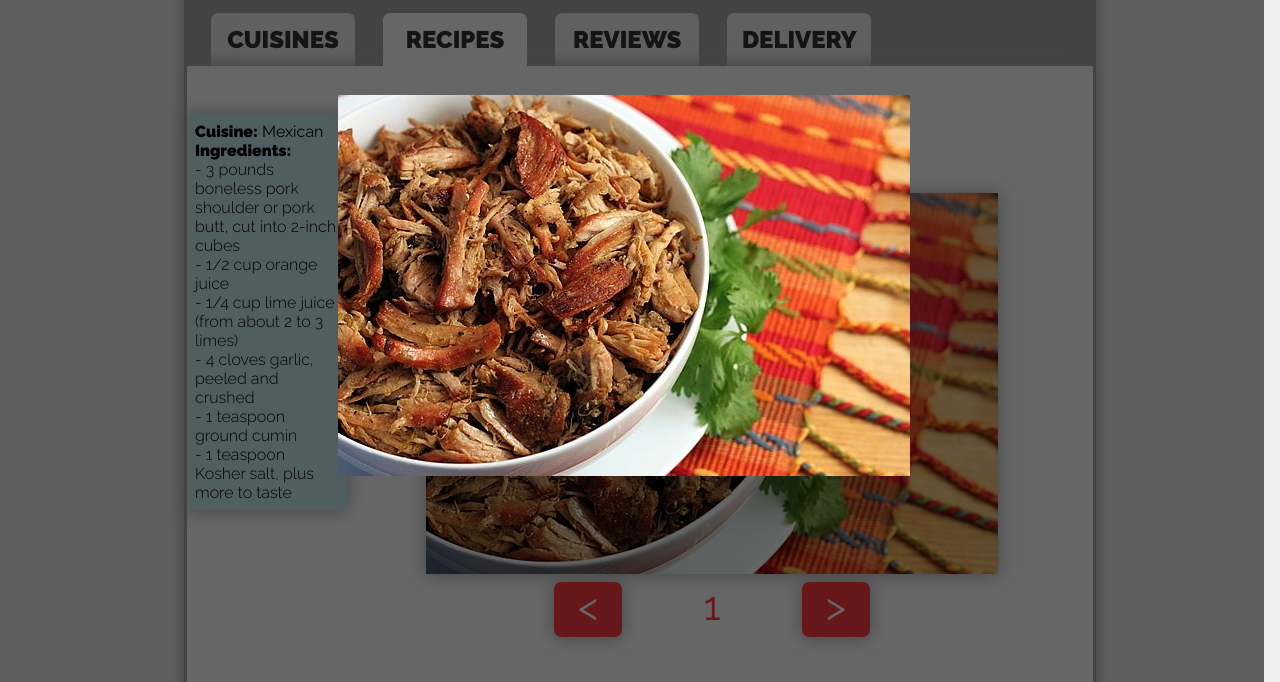
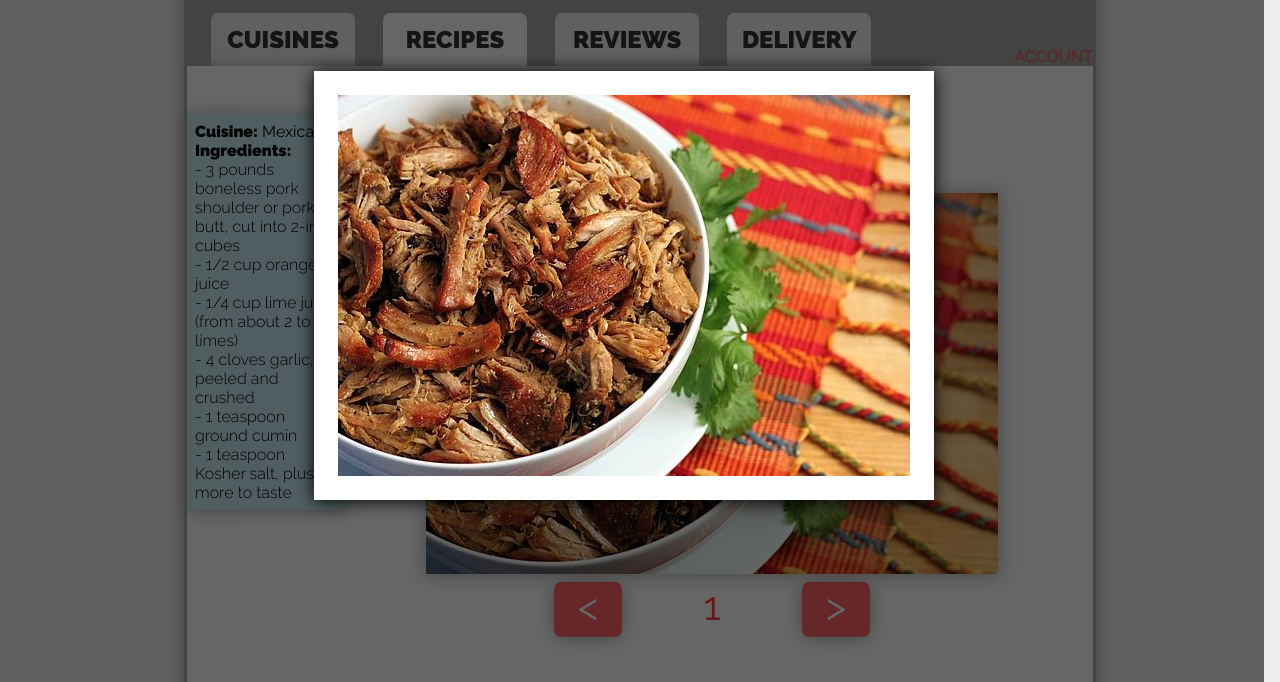
Before and after one commit to jacobcapshaw/brooklyn_eats, a website: page app/carnitas.html in a window 1280 px wide. Both pictures are taken after a click on the picture 712 px from the left and 496 px from the top of the page. Shown: the part 113-795 px from the top of the page. Drawn offline with nearby package versions, Linux system fonts and the light colour scheme; files that its build step writes are made by us from their sources.

Commit message:
softened tab shadows, added modal styling, added account button

```diff
--- a/app/carnitas.html
+++ b/app/carnitas.html
@@ -41,6 +41,9 @@
         <li><a class="t-reviews button" href="./index.html">REVIEWS</a></li>
         <li><a class="t-delivery button" href="#">DELIVERY</a></li>
       </ul>
+      <div class="account">
+        <a href="#">Account</a>
+      </div>
     </nav>
 
 
--- a/app/js/pictureChanger.js
+++ b/app/js/pictureChanger.js
@@ -22,7 +22,6 @@ function initialize() {
   initializeCarouselControls();
   showPicture(0);
   initializeModal();
-  closeModal();
 }
 
 function initializeCarouselControls() {
--- a/scss/imports/_basics.scss
+++ b/scss/imports/_basics.scss
@@ -79,6 +79,7 @@ header {
 
 nav {
   display: flex;
+  flex-direction: row;
   // padding-top: 1em;
   background-color: $primary;
 
@@ -107,6 +108,17 @@ nav {
       display: inline-block;
       margin-right: 1em;
       font-size: 1.5em;
+    }
+  }
+
+  .account {
+    top: -5px;
+    color: $tertiary;
+    text-transform: uppercase;
+    margin-top: auto;
+
+    :hover {
+      background-color: $primary
     }
   }
 
@@ -140,7 +152,7 @@ nav {
   margin-top: -32px;
 
   @media (min-width: 47em) {
-    box-shadow: 0 -9px 15px -6px $primary;
+    box-shadow: 0 -5px 15px -6px $primary;
     z-index: 5;
     position: relative;
   }
@@ -342,15 +354,18 @@ p.byline {
 
   a {
     color: white;
-    background-color: $tertiary;
+    background-color: rgba(255, 59, 63, .8);
     padding: 0 1.5rem .5rem;
     box-shadow: 0 1px 17px $primary;
     border-radius: 7px;
+    transition: background-color .09s ease-in-out;
+    -webkit-transition: background-color .09s ease-in-out;
   }
 
   a:hover {
     color: $white;
     background-color: $tertiary;
+
   }
 
   #description {
@@ -379,24 +394,28 @@ p.byline {
 
   img {
     max-width: 100%;
+    border: 1.5rem solid white;
+    box-shadow: 0 1px 17px black;
+        -webkit-animation-name: zoom;
+    -webkit-animation-duration: 0.6s;
+    animation-name: zoom;
+    animation-duration: 0.6s;
   }
+}
 
-  .modal-Gallery-Content {
+.modal-Gallery-Content {
     -webkit-animation-name: zoom;
     -webkit-animation-duration: 0.6s;
     animation-name: zoom;
     animation-duration: 0.6s;
-
-  }
 }
 
-#modalClose {
-    // position: absolute;
-    // top: 15px;
-    // right: 35px;
-    color: $tertiary;
-    font-size: 40px;
-    font-weight: bold;
-    // transition: 0.3s;
-    cursor: pointer;
+@-webkit-keyframes zoom {
+    from {-webkit-transform:scale(0)}
+    to {-webkit-transform:scale(1)}
 }
+
+@keyframes zoom {
+    from {transform:scale(0)}
+    to {transform:scale(1)}
+}
```
